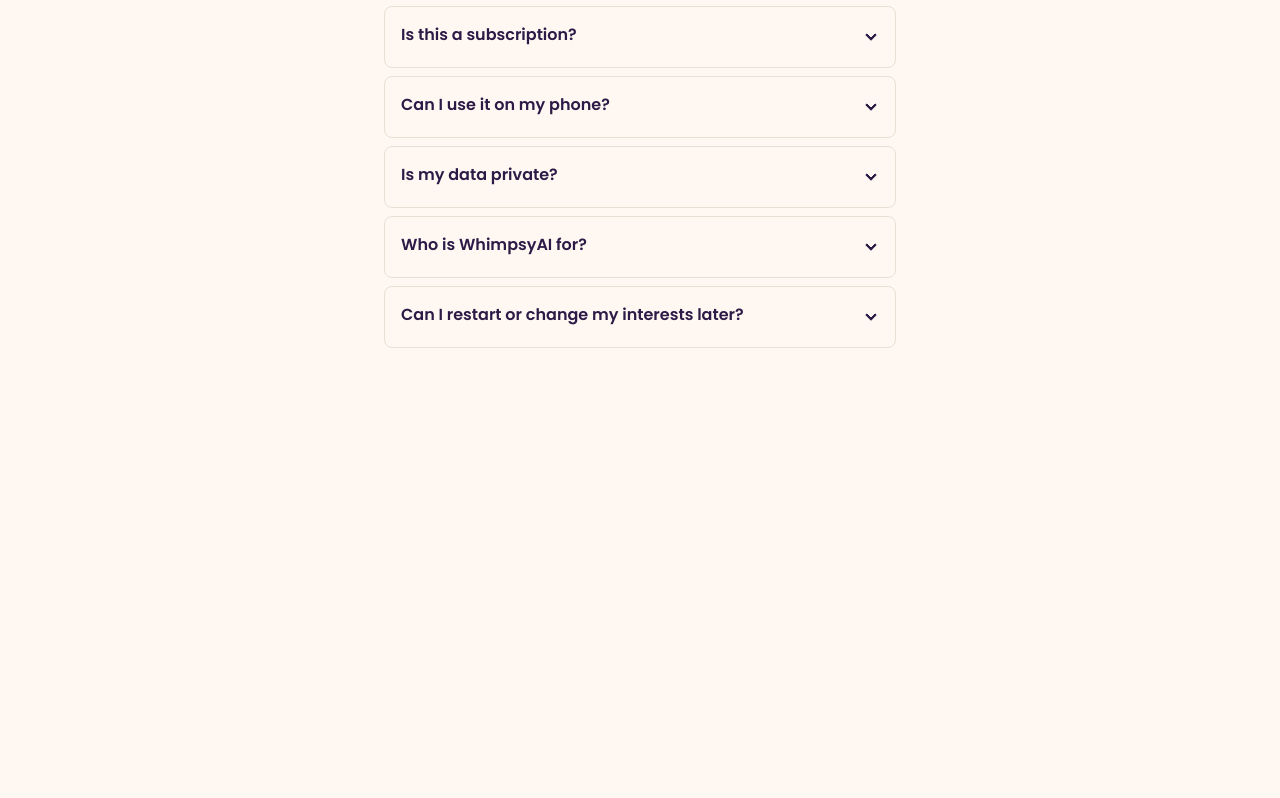
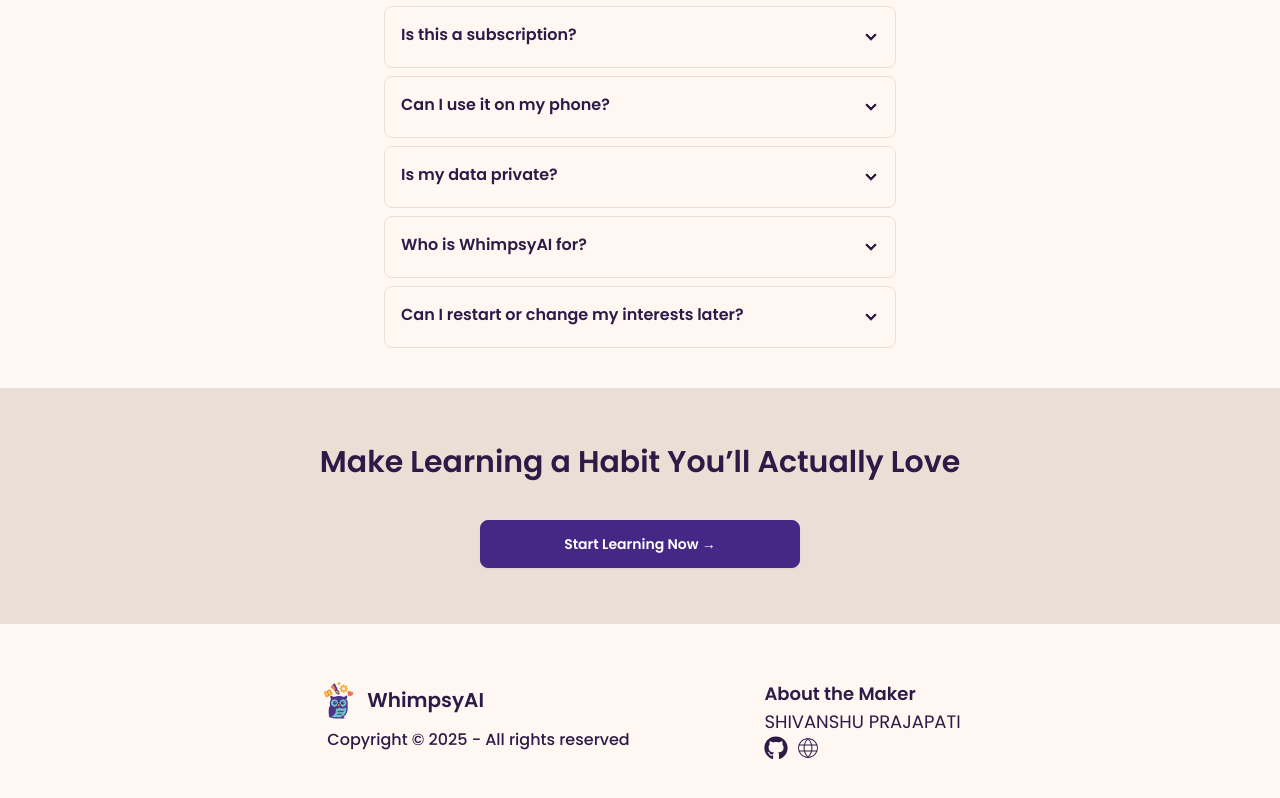
Before and after one commit to ShivanshuPrajapati212/WhimpsyAI-Frontend, a React (Vite) app: page / in a window 1280 px wide. Shown: the part 2644-3442 px from the top of the page. Before the commit the page ends 3032 px from the top, so only its background shows below. Built offline with nearby package versions, Linux system fonts and the light colour scheme.

Commit message:
add cta and footer

```diff
--- a/src/components/Home.jsx
+++ b/src/components/Home.jsx
@@ -1,5 +1,7 @@
 import Benefits from "./ui/Benefits";
+import Cta from "./ui/Cta";
 import Faqs from "./ui/Faqs";
+import Footer from "./ui/Footer";
 import Hero from "./ui/Hero";
 import Pricing from "./ui/Pricing";
 import Testimonials from "./ui/Testimonials";
@@ -16,6 +18,11 @@
         <Pricing />
         <Faqs/>
       </div>
+      <Cta/>
+      <div className="container mx-auto bg-base-100 max-w-[60vw]">
+      <Footer/>
+      </div>
+
     </div>
   );
 };
--- /dev/null
+++ b/src/components/ui/Cta.jsx
@@ -0,0 +1,13 @@
+import React from 'react'
+import { Link } from 'react-router-dom'
+
+const Cta = () => {
+  return (
+    <div className='bg-base-300 flex flex-col items-center py-14'>
+      <h2 className='text-3xl font-semibold'>Make Learning a Habit You’ll Actually Love</h2>
+      <Link to='/signup' className='btn btn-primary w-80 mt-10'>Start Learning Now &rarr;</Link>
+    </div>
+  )
+}
+
+export default Cta
--- /dev/null
+++ b/src/components/ui/Footer.jsx
@@ -0,0 +1,30 @@
+import React from 'react'
+import logo from '../../assets/logo-no-bg.png'
+import { FaGithub } from "react-icons/fa";
+import { CiGlobe } from "react-icons/ci";
+
+const Footer = () => {
+  return (
+    <div className='flex justify-around items-center py-14'>
+      <div className='flex flex-col justify-start items-start'>
+        <div className='flex gap-2 text-xl items-center justify-center font-semibold'>
+        <img src={logo} alt=""  className='h-10'/>
+        WhimpsyAI
+        </div>
+        <p className='p-2 font-medium'>Copyright © 2025 - All rights reserved</p>
+
+      </div>
+      <div className='text-lg font-semibold'>
+        About the Maker
+        <br />
+        <p className='font-normal '>SHIVANSHU PRAJAPATI</p>
+        <div className='flex gap-2 text-2xl font-bold'>
+            <a href="https://github.com/ShivanshuPrajapati212" target='_blank'><FaGithub/></a>
+            <a href="https://shivanshup.vercel.app/" target='_blank'><CiGlobe/></a>
+        </div>
+        </div>
+    </div>
+  )
+}
+
+export default Footer
--- a/src/components/ui/Hero.jsx
+++ b/src/components/ui/Hero.jsx
@@ -14,7 +14,7 @@
             WhimpsyAI delivers personalized, bite-sized lessons based on your
             interests. By giving you <span className='underline decoration-wavy text-error'>3 youtube videos</span> and <span className='underline decoration-wavy text-accent'>5 articles</span> to learn from.
           </h3>
-          <Link className="btn btn-primary mt-16" to='/signup'>
+          <Link className="btn btn-primary w-80 mt-16" to='/signup'>
             Start Learning &rarr;
           </Link>
           <div className="flex items-center text-xl text-accent gap-3 mt-6 font-semibold">
```
